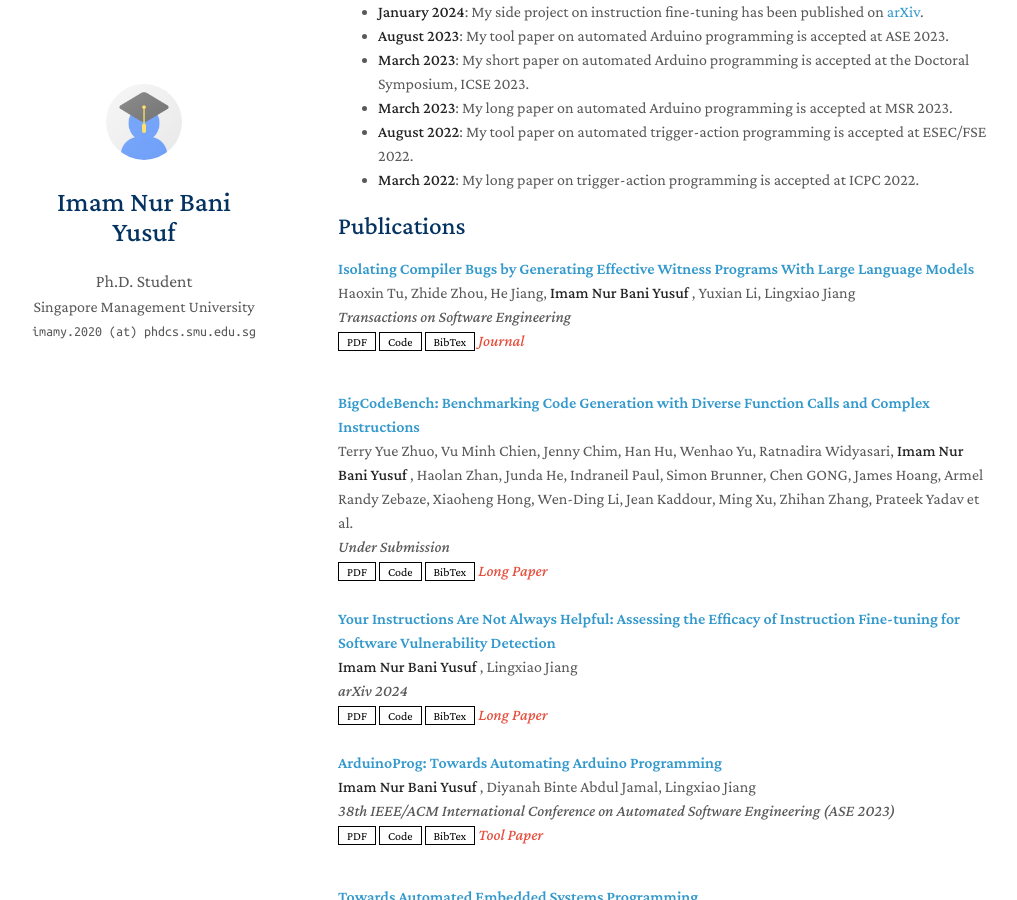
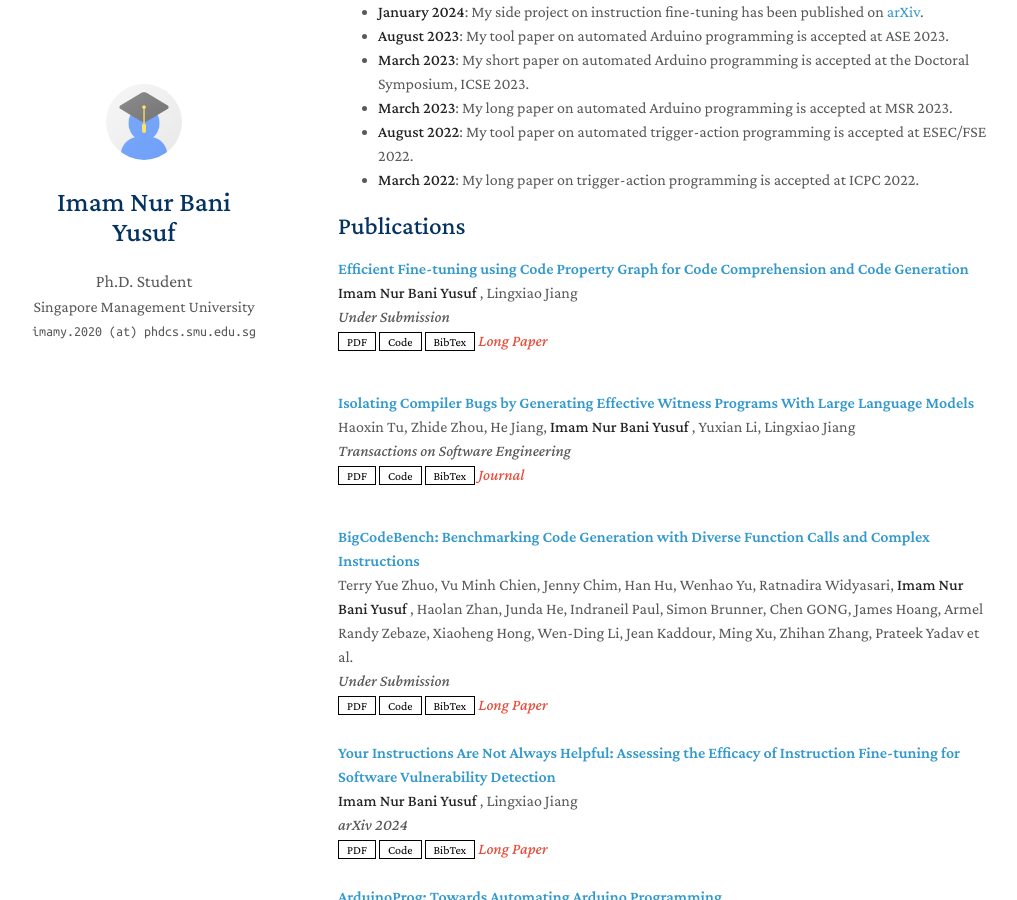
Before and after one commit to imamnurby/imamnurby.github.io, a Jekyll site: the page built from index.md, in a window 1280 px wide and 900 px high, scrolled down 551 px. Shown: the whole window, without its empty margins (132-1149 px from the left). Built offline with Jekyll 4.4.1, drawn with Linux system fonts in a browser that asks for light colours; nearby versions of some CDN libraries; a style sheet for code colours, icons or effects is not loaded; our own code applies the rules of GitHub Pages for plain Markdown files; part of the change alters nothing that is shown.

Commit message:
update publications

```diff
--- a/_data/publications.yml
+++ b/_data/publications.yml
@@ -1,89 +1,99 @@
 main:
+  - title: "Efficient Fine-tuning using Code Property Graph for Code Comprehension and Code Generation"
+    authors: "<strong> Imam Nur Bani Yusuf </strong>, Lingxiao Jiang"
+    conference_short: ""
+    conference: "Under Submission"
+    pdf: ""
+    code: ""
+    bibtex: ""
+    notes: "Long Paper"
+    image: ""
+
   - title: "Isolating Compiler Bugs by Generating Effective Witness Programs With Large Language Models"
     authors: "Haoxin Tu, Zhide Zhou, He Jiang, <strong> Imam Nur Bani Yusuf </strong>, Yuxian Li, Lingxiao Jiang"
-    conference_short: "TSE"
+    conference_short: ""
     conference: "Transactions on Software Engineering"
     pdf: "https://ieeexplore.ieee.org/abstract/document/10521881"
     code: "https://github.com/haoxintu/LLM4CBI"
     bibtex: "https://dblp.org/rec/journals/tse/TuZJYLJ24.bib"
     notes: "Journal"
-    image: "./assets/img/llm4bci.png"
+    image: ""
 
   - title: "BigCodeBench: Benchmarking Code Generation with Diverse Function Calls and Complex Instructions"
     authors: "Terry Yue Zhuo, Vu Minh Chien, Jenny Chim, Han Hu, Wenhao Yu, Ratnadira Widyasari, <strong> Imam Nur Bani Yusuf </strong>, Haolan Zhan, Junda He, Indraneil Paul, Simon Brunner, Chen GONG, James Hoang, Armel Randy Zebaze, Xiaoheng Hong, Wen-Ding Li, Jean Kaddour, Ming Xu, Zhihan Zhang, Prateek Yadav et al."
-    conference_short: "Under Submission"
+    conference_short: ""
     conference: "Under Submission"
-    pdf: "https://arxiv.org/pdf/2406.15877"  # Replace with the actual link to the PDF if available
+    pdf: "https://arxiv.org/pdf/2406.15877"
     bibtex: "https://dblp.org/rec/journals/corr/abs-2406-15877.bib"
-    code: "https://github.com/bigcode-project/bigcodebench"  # Add a link to the code repository if available
+    code: "https://github.com/bigcode-project/bigcodebench"
     notes: "Long Paper"
-    image: ""  # Add an image link if applicable
+    image: ""
 
   - title: "Your Instructions Are Not Always Helpful: Assessing the Efficacy of Instruction Fine-tuning for Software Vulnerability Detection"
     authors: "<strong> Imam Nur Bani Yusuf </strong>, Lingxiao Jiang"
-    conference_short: "arXiv 2024"
+    conference_short: ""
     conference: "arXiv 2024"
     pdf: "https://arxiv.org/pdf/2401.07466"
     bibtex: "https://dblp.org/rec/journals/corr/abs-2401-07466.bib"
-    code: ""  # Add the relevant link if code is available
+    code: ""
     notes: "Long Paper"
-    image: ""  # Add an image link if applicable
+    image: ""
 
   - title: "ArduinoProg: Towards Automating Arduino Programming"
     authors: "<strong> Imam Nur Bani Yusuf </strong>, Diyanah Binte Abdul Jamal, Lingxiao Jiang"
-    conference_short: "ASE 2023"
+    conference_short: ""
     conference: 38th IEEE/ACM International Conference on Automated Software Engineering (ASE 2023)
     pdf: "https://imamnurby.github.io/assets/files/arduprog_ase23.pdf"
     bibtex: "https://dblp.org/rec/conf/kbse/YusufJJ23.bib"
     code: "https://github.com/imamnurby/ArduProg"
     notes: "Tool Paper"
-    image: "./assets/img/arduinoprog_ase23.png"
+    image: ""
 
   - title: "Towards Automated Embedded Systems Programming"
     authors: "<strong> Imam Nur Bani Yusuf </strong>"
-    conference_short: "ICSE 2023 Companion"
+    conference_short: ""
     conference: "45th IEEE/ACM International Conference on Software Engineering: ICSE 2023 Companion Proceedings, Melbourne, Australia, May 14-20, 2023"
     pdf: "https://imamnurby.github.io/assets/files/icse23_ds.pdf"
     bibtex: "https://dblp.org/rec/conf/icse/Yusuf23.bib"
     notes: "Short Paper"
-    image: "./assets/img/arduinoprog_ase23.png"
+    image: ""
 
   - title: "Automating Arduino Programming: From Hardware Setups to Sample Source Code Generation"
     authors: "<strong> Imam Nur Bani Yusuf </strong>, Diyanah Binte Abdul Jamal, Lingxiao Jiang"
-    conference_short: "MSR 2023"
+    conference_short: ""
     conference: "20th IEEE/ACM International Conference on Mining Software Repositories, MSR 2023, Melbourne, Australia, May 15-16, 2023"
     pdf: "https://imamnurby.github.io/assets/files/arduprog_msr23.pdf"
     code: "https://github.com/imamnurby/ArduProg"
     bibtex: "https://dblp.org/rec/conf/msr/YusufJJ23.bib"
     notes: "Long Paper"
-    image: "./assets/img/arduinoprog_msr23.png"
+    image: ""
 
   - title: "RecipeGen++: an automated trigger action programs generator"
     authors: "<strong> Imam Nur Bani Yusuf </strong>, Diyanah Binte Abdul Jamal, Lingxiao Jiang, David Lo"
-    conference_short: "ESEC/FSE 2022"
+    conference_short: ""
     conference: "30th ACM Joint European Software Engineering Conference and Symposium on the Foundations of Software Engineering, ESEC/FSE 2022, Singapore, Singapore, November 14-18, 2022"
     pdf: "https://imamnurby.github.io/assets/files/recipegen_fse22.pdf"
     code: "https://github.com/imamnurby/RecipeGen"
     bibtex: "https://dblp.org/rec/conf/sigsoft/YusufJJ022.bib"
     notes: "Tool Paper"
-    image: "./assets/img/recipegen_fse22.png"
+    image: ""
 
   - title: "Accurate generation of trigger-action programs with domain-adapted sequence-to-sequence learning"
     authors: "<strong> Imam Nur Bani Yusuf </strong>, Lingxiao Jiang, David Lo"
-    conference_short: "ICPC 2022"
+    conference_short: ""
     conference: "30th IEEE/ACM International Conference on Program Comprehension, ICPC 2022, Virtual Event, May 16-17, 2022"
     pdf: "https://imamnurby.github.io/assets/files/recipegen_icpc22.pdf"
     code: "https://github.com/imamnurby/RecipeGen-IFTTT-RP"
     bibtex: "https://dblp.org/rec/conf/iwpc/YusufJ022.bib"
     notes: "Long Paper"
-    image: "./assets/img/recipegen_icpc22.png"
+    image: ""
 
   - title: "BiasFinder: Metamorphic Test Generation to Uncover Bias for Sentiment Analysis Systems"
     authors: "Muhammad Hilmi Asyrofi, Zhou Yang, <strong> Imam Nur Bani Yusuf </strong>, Hong Jin Kang, Ferdian Thung, David Lo"
-    conference_short: "TSE"
+    conference_short: ""
     conference: "Transactions on Software Engineering"
     pdf: "https://arxiv.org/abs/2102.01859"
     code: "https://github.com/soarsmu/BiasFinder"
     bibtex: "https://dblp.org/rec/journals/corr/abs-2102-01859.bib"
     notes: "Journal"
-    image: "./assets/img/biasfinder.png"
+    image: ""
```
